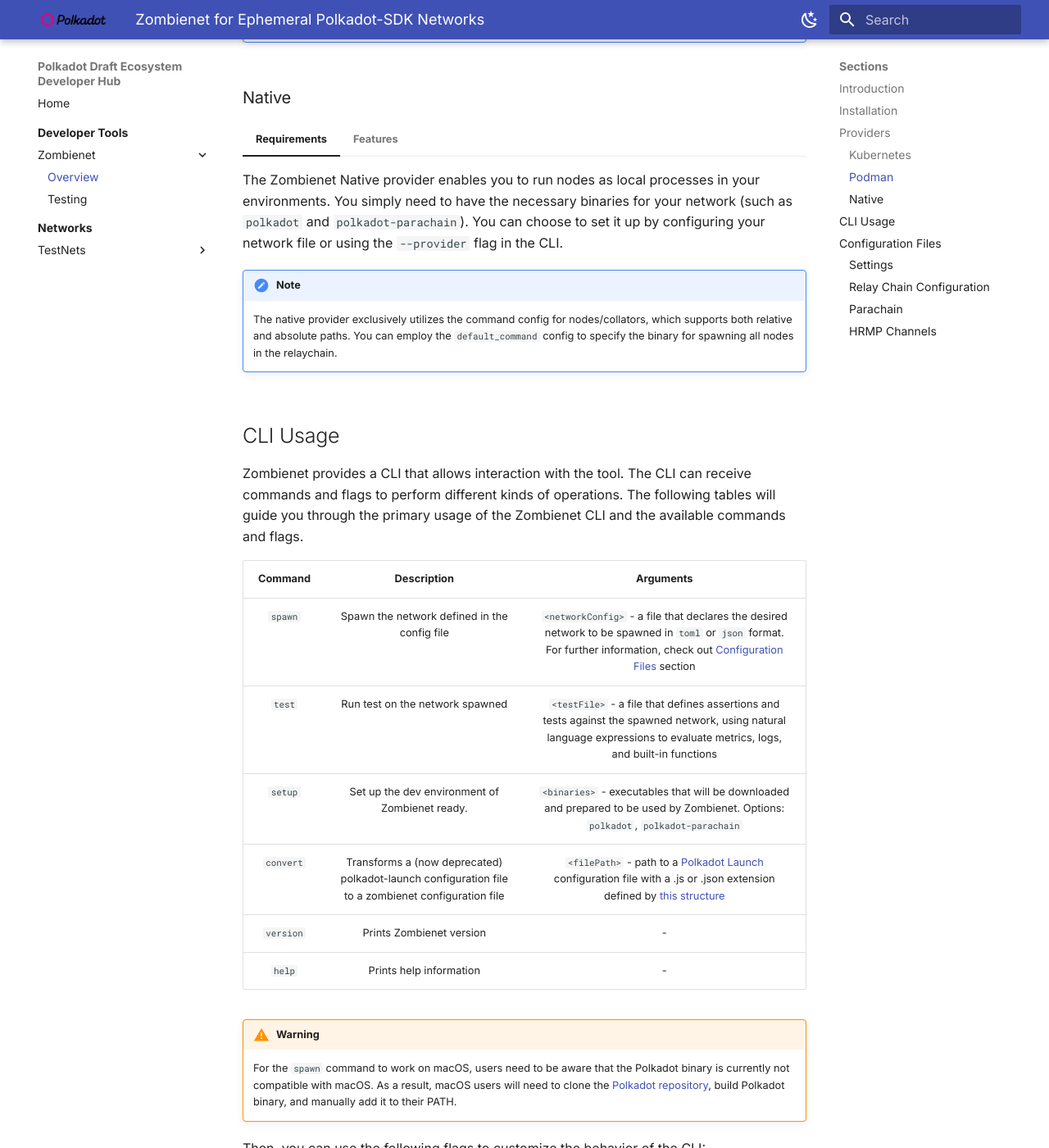
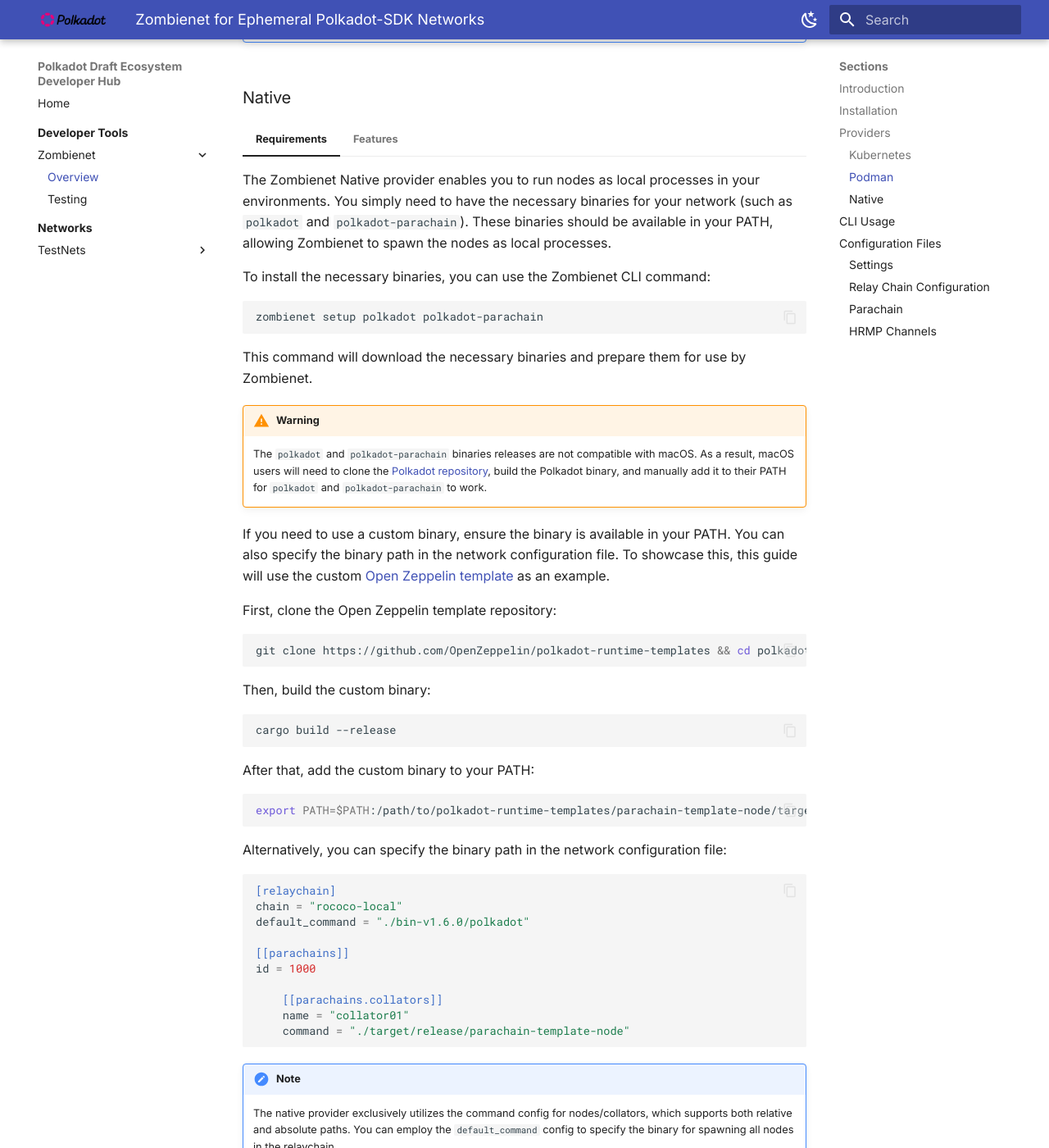
Before and after one commit to papermoonio/polkadot-ecosystem-docs-draft, an MkDocs documentation site: the page built from docs/dev-tools/zombienet/overview.md, in a window 1280 px wide and 1400 px high, scrolled down 2996 px. Shown: the whole window at 82% size. Built offline with MkDocs 1.6.1 and Material for MkDocs 9.7.7, drawn with Linux system fonts in a browser that asks for light colours.

Commit message:
fix: adding further explanations on native requirements

````diff
--- a/docs/dev-tools/zombienet/overview.md
+++ b/docs/dev-tools/zombienet/overview.md
@@ -174,7 +174,53 @@
 
 === "Requirements"
 
-    The Zombienet Native provider enables you to run nodes as local processes in your environments. You simply need to have the necessary binaries for your network (such as `polkadot` and `polkadot-parachain`). You can choose to set it up by configuring your network file or using the `--provider` flag in the CLI.
+    The Zombienet Native provider enables you to run nodes as local processes in your environments. You simply need to have the necessary binaries for your network (such as `polkadot` and `polkadot-parachain`). These binaries should be available in your PATH, allowing Zombienet to spawn the nodes as local processes.
+
+    To install the necessary binaries, you can use the Zombienet CLI command:
+
+    ```bash
+    zombienet setup polkadot polkadot-parachain
+    ```
+
+    This command will download the necessary binaries and prepare them for use by Zombienet.
+
+    !!! warning
+        The `polkadot` and `polkadot-parachain` binaries releases are not compatible with macOS. As a result, macOS users will need to clone the [Polkadot repository](https://github.com/paritytech/polkadot-sdk){target=_blank}, build the Polkadot binary, and manually add it to their PATH for `polkadot` and `polkadot-parachain` to work.
+
+    If you need to use a custom binary, ensure the binary is available in your PATH. You can also specify the binary path in the network configuration file. To showcase this, this guide will use the custom [Open Zeppelin template](https://github.com/OpenZeppelin/polkadot-runtime-templates){target=_blank} as an example.
+
+    First, clone the Open Zeppelin template repository:
+
+    ```bash
+    git clone https://github.com/OpenZeppelin/polkadot-runtime-templates && cd polkadot-runtime-templates/generic-template
+    ```
+
+    Then, build the custom binary:
+
+    ```bash
+    cargo build --release
+    ```
+
+    After that, add the custom binary to your PATH:
+
+    ```bash
+    export PATH=$PATH:/path/to/polkadot-runtime-templates/parachain-template-node/target/release
+    ```
+
+    Alternatively, you can specify the binary path in the network configuration file:
+
+    ```toml
+    [relaychain]
+    chain = "rococo-local"
+    default_command = "./bin-v1.6.0/polkadot"
+
+    [[parachains]]
+    id = 1000
+
+	    [[parachains.collators]]
+	    name = "collator01"
+	    command = "./target/release/parachain-template-node"
+    ```
 
     !!! note
         The native provider exclusively utilizes the command config for nodes/collators, which supports both relative and absolute paths. You can employ the `default_command` config to specify the binary for spawning all nodes in the relaychain.
@@ -188,9 +234,9 @@
 
 |  Command  |                                            Description                                             |                                                                                                                                                      Arguments                                                                                                                                                       |
 | :-------: | :------------------------------------------------------------------------------------------------: | :------------------------------------------------------------------------------------------------------------------------------------------------------------------------------------------------------------------------------------------------------------------------------------------------------------------: |
-|  `spawn`  |                            Spawn the network defined in the config file                            |                                                            `<networkConfig>` - a file that declares the desired network to be spawned in `toml` or `json` format. For further information, check out [Configuration Files](#configuration-files) section                                                            |
-|  `test`   |                                  Run test on the network spawned                                   |                                                                      `<testFile>` - a file that defines assertions and tests against the spawned network, using natural language expressions to evaluate metrics, logs, and built-in functions                                                                      |
-|  `setup`  |                           Set up the dev environment of Zombienet ready.                           |                                                                                         `<binaries>` - executables that will be downloaded and prepared to be used by Zombienet. Options: `polkadot`, `polkadot-parachain`                                                                                          |
+|  `spawn`  |                            Spawn the network defined in the config file                            |                                                            `<networkConfig>` - a file that declares the desired network to be spawned in `toml` or `json` format. For further information, check out [Configuration Files](#configuration-files) section                                                             |
+|  `test`   |                                  Run test on the network spawned                                   |                                                                      `<testFile>` - a file that defines assertions and tests against the spawned network, using natural language expressions to evaluate metrics, logs, and built-in functions                                                                       |
+|  `setup`  |                           Set up the dev environment of Zombienet ready.                           |                                                                                          `<binaries>` - executables that will be downloaded and prepared to be used by Zombienet. Options: `polkadot`, `polkadot-parachain`                                                                                          |
 | `convert` | Transforms a (now deprecated) polkadot-launch configuration file to a zombienet configuration file | `<filePath>` - path to a [Polkadot Launch](https://github.com/paritytech/polkadot-launch){target=_blank} configuration file with a .js or .json extension defined by [this structure](https://github.com/paritytech/polkadot-launch/blob/295a6870dd363b0b0108e745887f51e7141d7b5f/src/types.d.ts#L10){target=_blank} |
 | `version` |                                      Prints Zombienet version                                      |                                                                                                                                                          -                                                                                                                                                           |
 |  `help`   |                                      Prints help information                                       |                                                                                                                                                          -                                                                                                                                                           |
@@ -238,7 +284,7 @@
 |   `tracing_collator_service_port`    | Number  | Port of the query instance of tempo. Only available on kubernetes                                         | `3100`                                   |
 |         `node_spawn_timeout`         | Number  | Timeout to spawn pod/process                                                                              | `per provider`                           |
 |              `local_ip`              | String  | IP used for exposing local services (rpc/metrics/monitors)                                                | `"127.0.0.1"`                            |
-|           `node_verifier`            | String  | Allow managing how to verify node readiness or disable (None)                  | `Metric`                                 |
+|           `node_verifier`            | String  | Allow managing how to verify node readiness or disable (None)                                             | `Metric`                                 |
 
 For example, the following configuration file defines a minimal example for the settings:
 
@@ -434,9 +480,9 @@
 | `id`                      | Number  | The id to assign to this parachain. Must be unique                                                                                     | -             |
 | `add_to_genesis`          | Boolean | Flag to add parachain to genesis or register in runtime                                                                                | `true`        |
 | `cumulus_based`           | Boolean | Flag to use cumulus command generation                                                                                                 | `true`        |
-| `genesis_wasm_path`       | String  | Path to the wasm file to use                                                                                                          | -             |
+| `genesis_wasm_path`       | String  | Path to the wasm file to use                                                                                                           | -             |
 | `genesis_wasm_generator`  | String  | Command to generate the wasm file                                                                                                      | -             |
-| `genesis_state_path`      | String  | Path to the state file to use                                                                                                         | -             |
+| `genesis_state_path`      | String  | Path to the state file to use                                                                                                          | -             |
 | `genesis_state_generator` | String  | Command to generate the state file                                                                                                     | -             |
 | `prometheus_prefix`       | String  | A parameter for customizing the metric's prefix for all parachain nodes/collators                                                      | `substrate`   |
 | `onboard_as_parachain`    | Boolean | Flag to specify whether the para should be onboarded as a parachain or stay a parathread                                               | `true`        |
@@ -531,17 +577,17 @@
 
     The `collator_groups` key is used to define further parameters for the collator groups. The following keys are available:
 
-    | Key                          | Type             | Description                                                                                                     | Default Value        |
-    | ---------------------------- | ---------------- | --------------------------------------------------------------------------------------------------------------- | -------------------- |
-    | `name`                       | String           | Name of the collator. Any whitespace will be replaced with a dash (e.g., 'new alice' -> 'new-alice')            | -                    |
-    | `count`                      | Number           | Number of collators to launch for this group                                                                    | -                    |
-    | `image`                      | String           | Image to use for the collators                                                                                  | -                    |
-    | `command`                    | String           | Command to run for each collator                                                                                | `polkadot-parachain` |
-    | `args`                       | Array of strings | An array of arguments to use as defaults to pass to the command                                                 | -                    |
-    | `command_with_args`          | String           | Overrides both command and arguments for each collator                                                          | -                    |
-    | `env`                        | Array of objects | Environment variables to set in the container for each collator                                                 | -                    |
-    | `env.name`                   | String           | Name of the environment variable                                                                                | -                    |
-    | `env.value`                  | String \| Number | Value of the environment variable                                                                               | -                    |
+    | Key                          | Type             | Description                                                                                                    | Default Value        |
+    | ---------------------------- | ---------------- | -------------------------------------------------------------------------------------------------------------- | -------------------- |
+    | `name`                       | String           | Name of the collator. Any whitespace will be replaced with a dash (e.g., 'new alice' -> 'new-alice')           | -                    |
+    | `count`                      | Number           | Number of collators to launch for this group                                                                   | -                    |
+    | `image`                      | String           | Image to use for the collators                                                                                 | -                    |
+    | `command`                    | String           | Command to run for each collator                                                                               | `polkadot-parachain` |
+    | `args`                       | Array of strings | An array of arguments to use as defaults to pass to the command                                                | -                    |
+    | `command_with_args`          | String           | Overrides both command and arguments for each collator                                                         | -                    |
+    | `env`                        | Array of objects | Environment variables to set in the container for each collator                                                | -                    |
+    | `env.name`                   | String           | Name of the environment variable                                                                               | -                    |
+    | `env.value`                  | String \| Number | Value of the environment variable                                                                              | -                    |
     | `substrate_cli_args_version` | 0 \| 1 \| 2      | By default zombienet evaluates the binary and sets the correct version. Set this key directly to skip overhead | -                    |
 
     For example, the following configuration file defines a minimal example for the collator groups:
````
